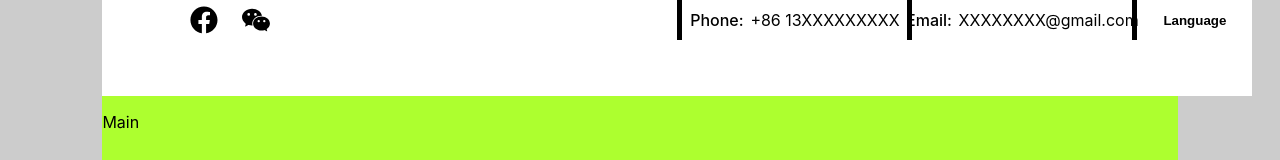
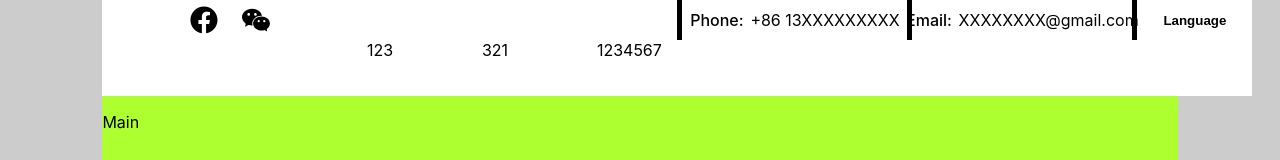
Before and after one commit to Jienishao/KSE_web, a React (Create React App) app in the folder kse-app/: page / in a window 1280 px wide. Shown: the top 160 px of the page. Built offline with nearby package versions, Linux system fonts and the light colour scheme; some icons are missing.

Commit message:
Toolbar version 1.0.1

```diff
--- a/kse-app/src/components/NavBar.js
+++ b/kse-app/src/components/NavBar.js
@@ -3,9 +3,23 @@ import { PiWindowsLogoBold } from "react-icons/pi";
 
 const NavBar = () => {
     return (
-        <div className="brand_logo">
-            <a className="logo2"> <PiWindowsLogoBold className="react_icon"/></a>
-        </div>
+        <>
+            <div>
+
+            </div>
+            <div className="brand_logo">
+                <a className="logo2"> <PiWindowsLogoBold className="react_icon" /></a>
+            </div>
+            <div className="function">
+                123
+            </div>
+            <div>
+                321
+            </div>
+            <div>
+                1234567
+            </div>
+        </>
     )
 }
 
```
